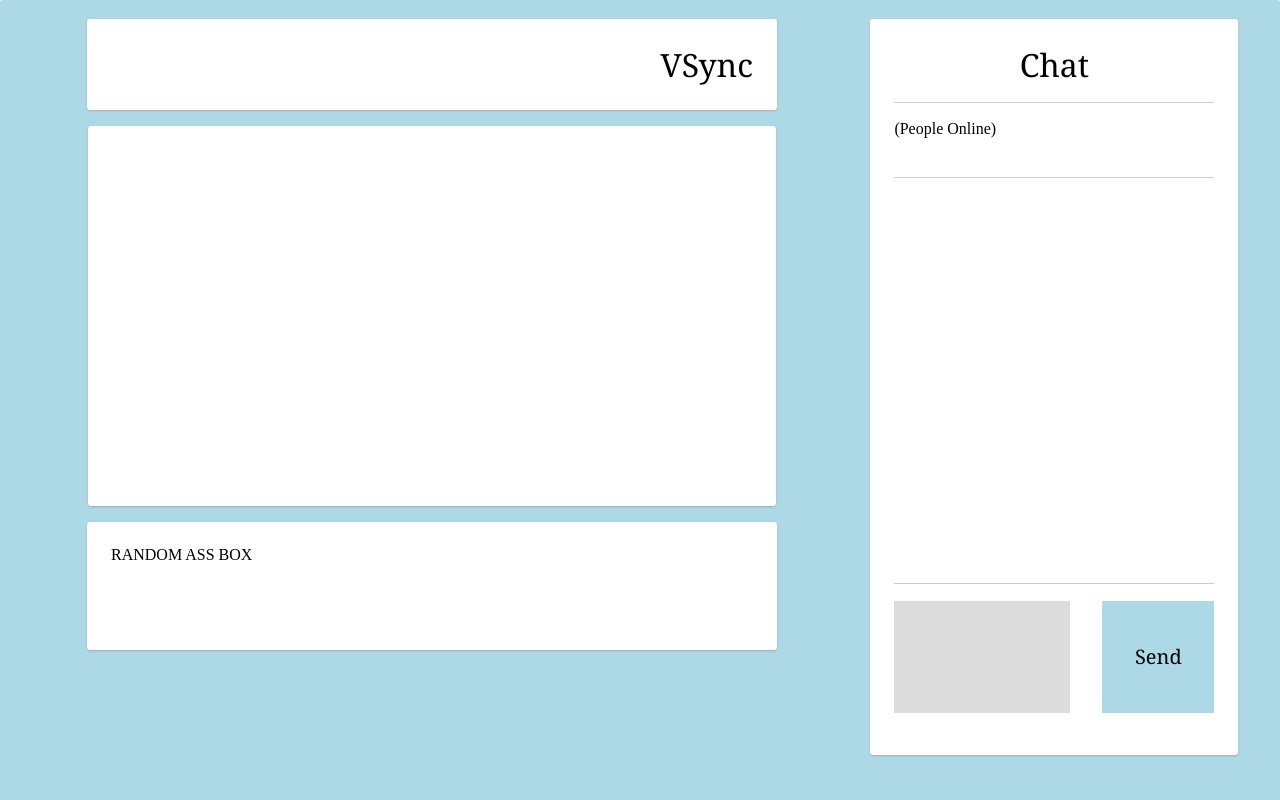
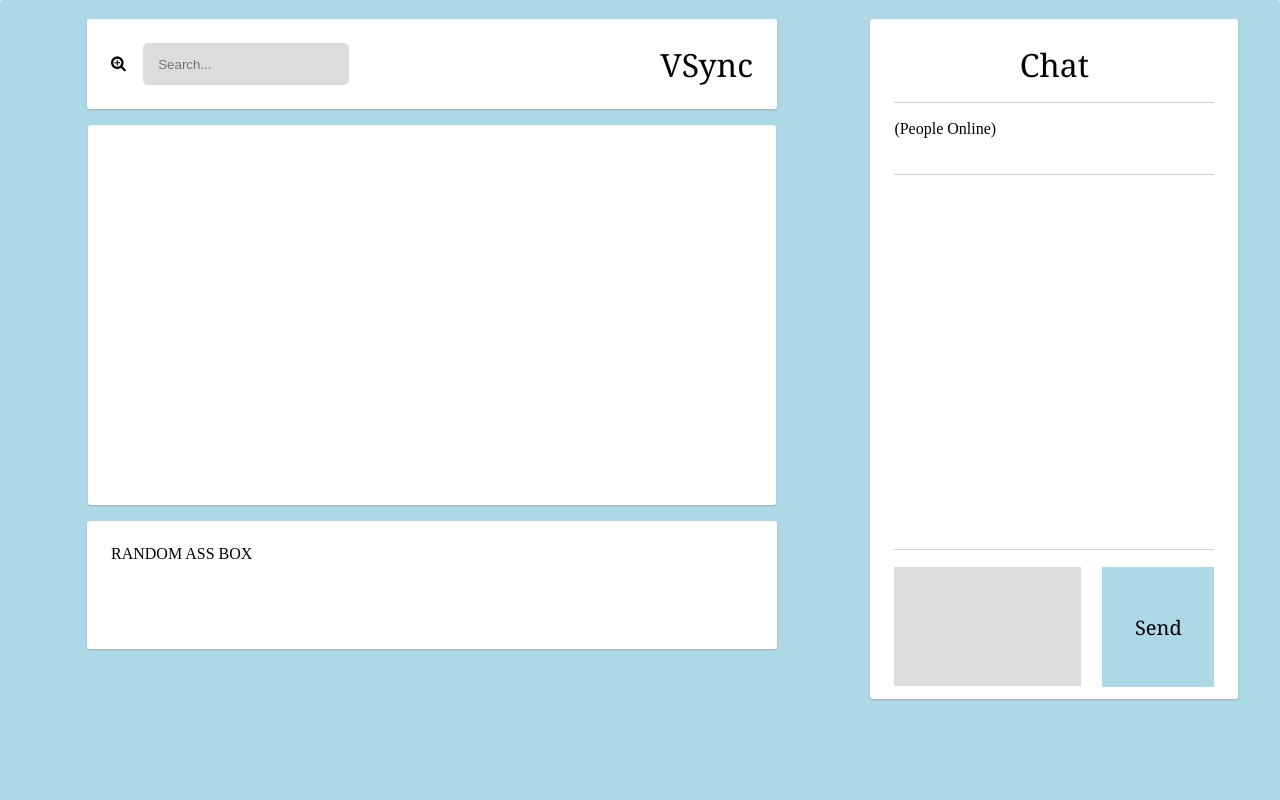
Before and after one commit to rsikdar/VSync, a website: page cards.html in a window 1280 px wide. Drawn offline with nearby package versions, Linux system fonts and the light colour scheme.

Commit message:
Cleaned up messaging box and added search bar

```diff
--- a/cards.css
+++ b/cards.css
@@ -28,18 +28,22 @@ hr {
 }
 
 textarea {
-  width: 55%;
+  width: 50%;
+  height: 77%;
   display: inline-block;
   resize: none;
   outline: none;
+  padding: 1em;
   background-color: #DCDCDC;
 }
 
 button {
   width: 35%;
-  height: 10%;
+  height: 100%;
   display: inline-block;
   float: right;
+  padding: 1em;
+  margin-bottom: 1em;
   background-color: lightblue;
 }
 
@@ -65,8 +69,6 @@ button {
   display: inline-block;
   float: left;
   visibility:hidden;
-
-
 }
 
 #right-container {
@@ -74,7 +76,7 @@ button {
   margin-bottom: 1em;
   padding: 0;
   width: 400px;
-  height: 86vh;
+  height: 79vh;
   min-height: 608px;
   border: none;
   display: inline-block;
@@ -119,9 +121,30 @@ button {
   vertical-align: middle;
 }
 
+#logo {
+  display: inline-block;
+  float: right;
+}
+
+#search-bar {
+  display: inline-block;
+}
+
+#search {
+  padding: 1em;
+  margin-left: 1em;
+  background: #DCDCDC;
+  border: none;
+  outline: none;
+  font-size: 10pt;
+  color: #63717f;
+  padding-left: 15px;
+  border-radius: 5px;
+}
+
 #upper-box {
   visibility: visible;
-  width: 35vw;
+  width: 30vw;
   min-width: 642px;
   min-height: 35px;
   margin-left: auto;
@@ -131,7 +154,7 @@ button {
 
 #lower-box {
   visibility: visible;
-  width: 35vw;
+  width: 30vw;
   min-width: 642px;
   height: 10vh;
   min-height: 55px;
@@ -147,6 +170,10 @@ button {
   margin: 0 auto;
 }
 
+#messenger-box {
+  height: 19%;
+}
+
 #friends-online-box {
   height: 6%;
 }
--- a/cards.html
+++ b/cards.html
@@ -3,6 +3,7 @@
 <html>
   <head>
     <link type="text/css" rel="stylesheet" href="cards.css" />
+    <link rel="stylesheet" href="https://maxcdn.bootstrapcdn.com/font-awesome/4.4.0/css/font-awesome.min.css">
     <script src="http://ajax.googleapis.com/ajax/libs/jquery/1.11.3/jquery.min.js"></script>
     <script type="text/javascript" src="cards.js"></script>
   </head>
@@ -10,7 +11,13 @@
     <div class="card" id="page-container">
       <div class="card" id="left-container">
         <div class="card" id="upper-box">
-          <h1 style="text-align: right">VSync</h1>
+          <div id="search-bar">
+            <span class="icon"><i class="fa fa-search-plus"></i></span>
+            <input type="search" id="search" placeholder="Search..." />
+          </div>
+          <div id="logo">
+            <h1>VSync</h1>
+          </div>
         </div>
         <div class="card" id="video-box">
           <input id='videoInput' name = 'videoInput' />
@@ -28,9 +35,7 @@
         				//How do I show that player is already defined
         				player.loadVideoById(info[1], 5, "large")
         			}
-
         		}
-
 
         	</script>
 
@@ -89,7 +94,7 @@
             <hr></hr>
             <div id="message-box"></div>
             <hr></hr>
-            <form>
+            <form id="messenger-box">
               <textarea></textarea>
               <button><h2>Send</h2></button>
             </form>
--- a/cards.js
+++ b/cards.js
@@ -1,7 +1,7 @@
 $(document).ready(function(){
 
-  var scaledHeight = $("button").css("width");
-  $("button").css("height", scaledHeight);
-  $("textarea").css("height", scaledHeight)
+  //var scaledHeight = $("button").css("width");
+  //$("button").css("height", scaledHeight);
+  //$("textarea").css("height", scaledHeight);
 
 });
```
